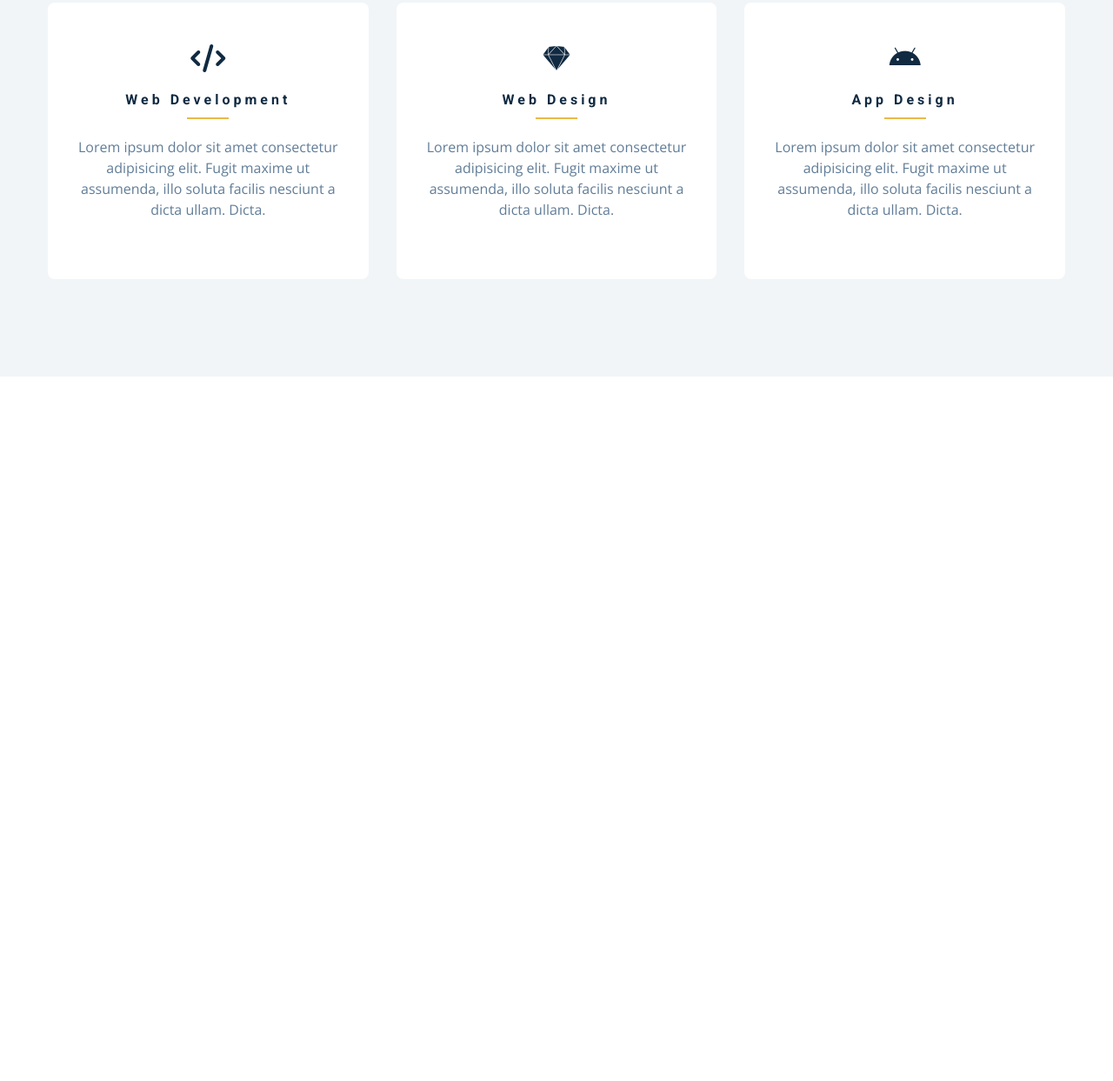
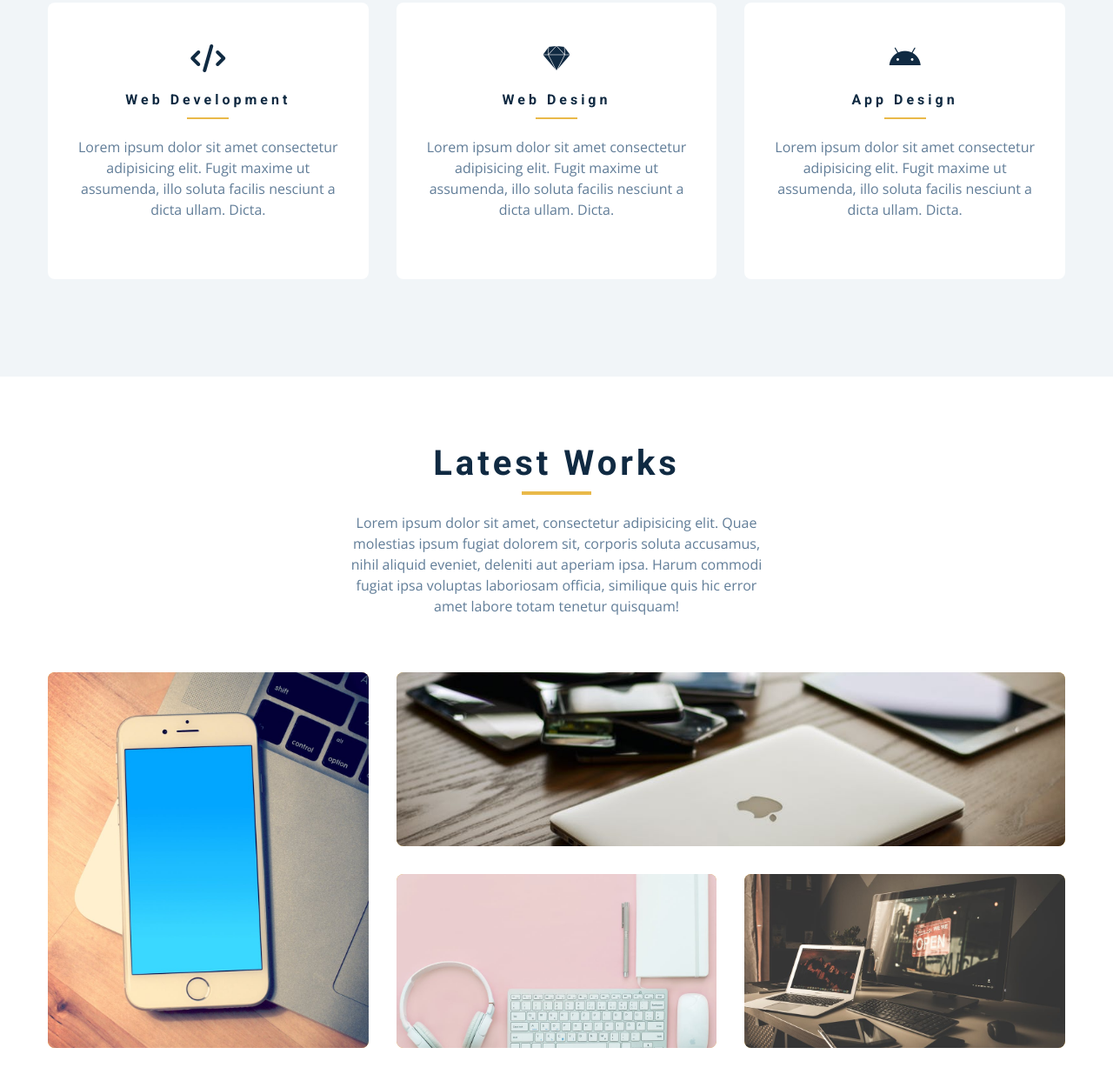
Before and after one commit to 21cloudocean/portfolio-grid, a plain HTML site: page index.html in a window 1280 px wide. Shown: the part 1637-2880 px from the top of the page at 87% size. Before the commit the page ends 2070 px from the top, so only its background shows below. Drawn offline with nearby package versions, Linux system fonts and the light colour scheme.

Commit message:
projects

```diff
--- a/css/styles.css
+++ b/css/styles.css
@@ -483,6 +483,104 @@ Services
 Projects
 ===============
 */
+.projects-text {
+  width: 85vw;
+  max-width: 30rem;
+  margin: 0 auto;
+}
+/* 图片上浮着的文字absolute，还要用::after，因此需要把图片的container设为relative */
+.project {
+  position: relative;
+  background: var(--clr-primary-5);
+  border-radius: var(--radius);
+  margin-bottom: 2rem;
+}
+/* 文字默认藏起来，只有hover时显示 */
+.project-info {
+  text-align: center;
+  color: var(--clr-white);
+  position: absolute;
+  top: 50%;
+  left: 50%;
+  transform: translate(-50%, -50%);
+  transition: var(--transition);
+  opacity: 0;
+}
+/* p在global里已规定灰色，因此这里需要专门指定颜色 */
+.project-info p {
+  text-transform: capitalize;
+  color: white;
+}
+.project:hover .project-info {
+  opacity: 1;
+}
+.project-img {
+  transition: var(--transition);
+  border-radius: var(--radius);
+  height: 15rem;
+  object-fit: cover;
+}
+.project:hover .project-img {
+  opacity: 0.1;
+}
+/* ::after加个框 默认不可见 只有hover时显示*/
+.project::after {
+  content: "";
+  position: absolute;
+  top: 0;
+  left: 0;
+  width: 100%;
+  height: 100%;
+  border: 0.25rem solid var(--clr-white);
+  border-radius: var(--radius);
+  transition: var(--transition);
+  opacity: 0;
+}
+.project:hover::after {
+  opacity: 1;
+  transform: scale(0.8);
+}
+@media screen and (min-width: 676px) {
+  .projects-center {
+    display: grid;
+    grid-template-columns: repeat(2, 1fr);
+    column-gap: 2rem;
+  }
+}
+@media screen and (min-width: 992px) {
+  .projects-center {
+    grid-template-columns: repeat(3, 1fr);
+  }
+}
+@media screen and (min-width: 1170px) {
+  .projects-center {
+    grid-template-rows: repeat(2, 200px);
+    grid-template-areas:
+      "a b b "
+      "a c d";
+    row-gap: 2rem;
+  }
+
+  .project-1 {
+    grid-area: b;
+  }
+  .project-2 {
+    grid-area: a;
+    align-self: stretch;
+  }
+  .project-3 {
+    grid-area: c;
+  }
+  .project-4 {
+    grid-area: d;
+  }
+  .project-img {
+    height: 100%;
+  }
+  .project {
+    height: 100%;
+  }
+}
 
 /*
 ===============
--- a/index.html
+++ b/index.html
@@ -225,7 +225,83 @@
     </section>
     <!-- end of services -->
     <!-- projects -->
-
+    <section class="section projects">
+      <!-- section title -->
+      <div class="section-title">
+        <h2>latest works</h2>
+        <div class="underline"></div>
+        <p class="projects-text">
+          Lorem ipsum dolor sit amet, consectetur adipisicing elit. Quae
+          molestias ipsum fugiat dolorem sit, corporis soluta accusamus, nihil
+          aliquid eveniet, deleniti aut aperiam ipsa. Harum commodi fugiat ipsa
+          voluptas laboriosam officia, similique quis hic error amet labore
+          totam tenetur quisquam!
+        </p>
+      </div>
+      <!-- end of section title -->
+      <div class="section-center projects-center">
+        <!-- single project -->
+        <a href="projects.html" class="project-1">
+          <article class="project">
+            <img
+              src="./images/project-1.jpeg"
+              class="project-img"
+              alt="single project"
+            />
+            <div class="project-info">
+              <h4>project title</h4>
+              <p>client name</p>
+            </div>
+          </article>
+        </a>
+        <!-- end of single project -->
+        <!-- single project -->
+        <a href="projects.html" class="project-2">
+          <article class="project">
+            <img
+              src="./images/project-2.jpeg"
+              class="project-img"
+              alt="single project"
+            />
+            <div class="project-info">
+              <h4>project title</h4>
+              <p>client name</p>
+            </div>
+          </article>
+        </a>
+        <!-- end of single project -->
+        <!-- single project -->
+        <a href="projects.html" class="project-3">
+          <article class="project">
+            <img
+              src="./images/project-3.jpeg"
+              class="project-img"
+              alt="single project"
+            />
+            <div class="project-info">
+              <h4>project title</h4>
+              <p>client name</p>
+            </div>
+          </article>
+        </a>
+        <!-- end of single project -->
+        <!-- single project -->
+        <a href="projects.html" class="project-4">
+          <article class="project">
+            <img
+              src="./images/project-4.jpeg"
+              class="project-img"
+              alt="single project"
+            />
+            <div class="project-info">
+              <h4>project title</h4>
+              <p>client name</p>
+            </div>
+          </article>
+        </a>
+        <!-- end of single project -->
+      </div>
+    </section>
     <!-- end of projects -->
     <!-- connect -->
 
```
